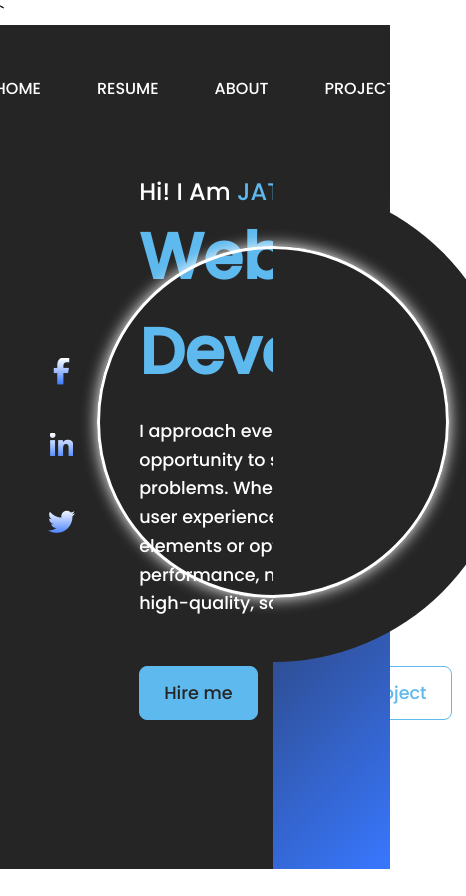
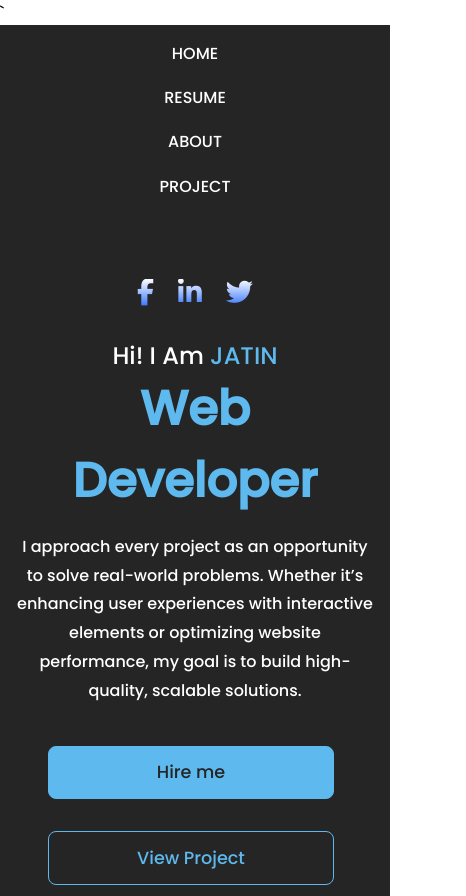
Before and after one commit to jatin2git/JATIN-PORTFOLIO-, a plain HTML site: page index.html in a window 390 px wide. Shown: the top 896 px of the page, 466 px wide, since content can reach past the window. Before the commit the page ends 869 px from the top, so only its background shows below. Drawn offline with Linux system fonts and the light colour scheme.

Commit message:
Update style.css

```diff
--- a/style.css
+++ b/style.css
@@ -145,6 +145,105 @@ button:nth-child(2):hover{
     transform-origin: bottom right;
     transition: transform .5s;
 }
+
+/* Mobile View (0–768px) */
+@media (max-width: 768px) {
+  .portfolio-container {
+    flex-direction: column;
+  }
+
+  .navlist {
+    flex-direction: column;
+    gap: 1.2rem;
+    height: auto;
+    padding: 1rem 0;
+    background: #262525;
+    position: static;
+  }
+
+  .left-container,
+  .right-container {
+    width: 100%;
+    height: auto;
+    flex-direction: column;
+    padding: 2rem 1rem;
+    text-align: center;
+  }
+
+  .left-container {
+    padding-left: 1rem;
+  }
+
+  .content {
+    margin: 2rem 0 0 0;
+  }
+
+  .btn-container {
+    display: flex;
+    flex-direction: column;
+    align-items: center;
+    gap: 1rem;
+  }
+
+  .btn-container button {
+    margin-left: 0 !important;
+    width: 80%;
+  }
+
+  .icons {
+    flex-direction: row;
+    gap: 1.5rem;
+    margin-top: 2rem;
+  }
+
+  .design .circle {
+    position: static;
+    transform: none;
+    margin: 2rem auto;
+  }
+
+  .circle:nth-child(1),
+  .circle:nth-child(2) {
+    width: 15rem;
+  }
+}
+
+/* Tablet View (769px–1024px) */
+@media (max-width: 1024px) {
+  .portfolio-container {
+    flex-direction: column;
+  }
+
+  .left-container,
+  .right-container {
+    width: 100%;
+    height: auto;
+  }
+
+  .content h1 {
+    font-size: 3rem;
+  }
+
+  .content .detail {
+    font-size: 1rem;
+    margin: 1rem 0 2rem 0;
+  }
+
+  .btn-container {
+    flex-wrap: wrap;
+    justify-content: center;
+  }
+
+  .btn-container button {
+    margin: 0.5rem;
+  }
+
+  .circle:nth-child(1),
+  .circle:nth-child(2) {
+    width: 18rem;
+  }
+}
+
 .navlist li a:hover::after{
     transform: scaleX(1);
     transform-origin: bottom left;
```
